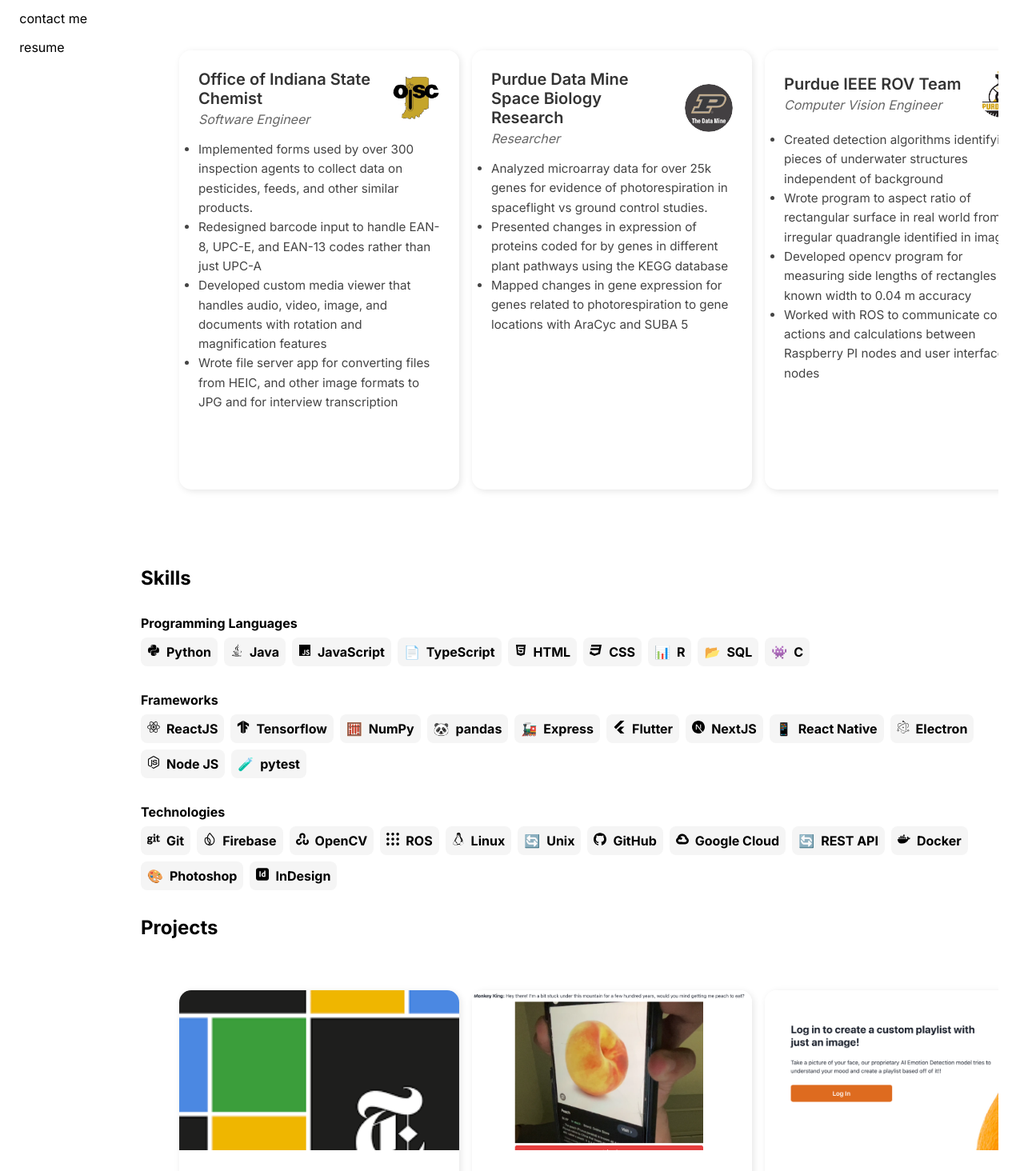
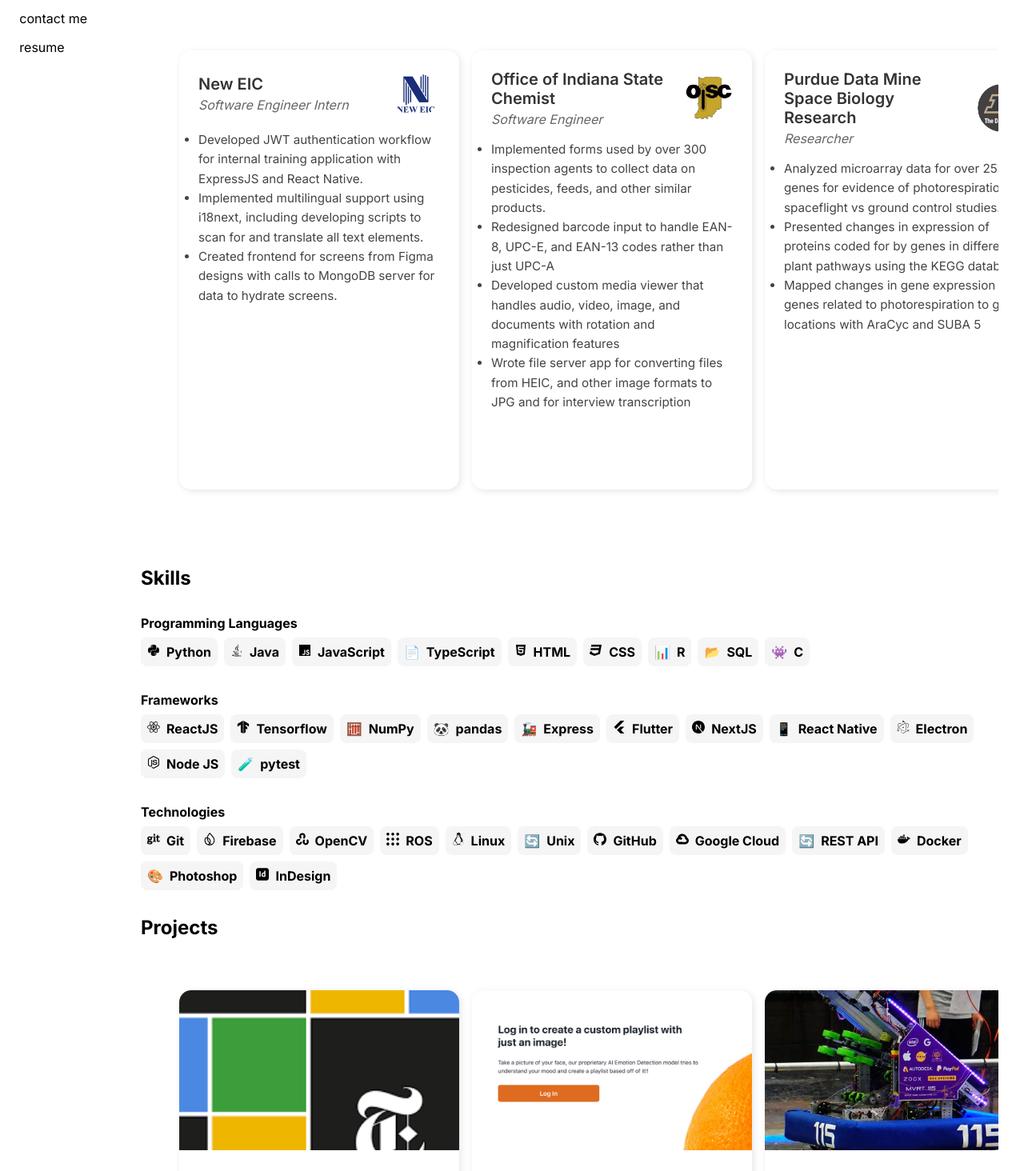
Before and after one commit to VincentZhao12/portfolio, a Next.js app: page / in a window 1280 px wide. Shown: the part 423-1887 px from the top of the page at 80% size. Built offline with nearby package versions, Linux system fonts and the light colour scheme.

Commit message:
update resume and experience
Signed-off-by: Vincent Zhao <59675522+VincentZhao12@users.noreply.github.com>

```diff
--- a/src/app/page.tsx
+++ b/src/app/page.tsx
@@ -83,9 +83,36 @@
                         <Carousel
                             items={[
                                 <Experience
+                                    name="New EIC"
+                                    role="Software Engineer Intern"
+                                    image="/images/neweic.png"
+                                    link="https://www.neweicgroup.com/"
+                                >
+                                    <ul>
+                                        <li>
+                                            Developed JWT authentication
+                                            workflow for internal training
+                                            application with ExpressJS and React
+                                            Native.
+                                        </li>
+                                        <li>
+                                            Implemented multilingual support
+                                            using i18next, including developing
+                                            scripts to scan for and translate
+                                            all text elements.
+                                        </li>
+                                        <li>
+                                            Created frontend for screens from
+                                            Figma designs with calls to MongoDB
+                                            server for data to hydrate screens.
+                                        </li>
+                                    </ul>
+                                </Experience>,
+                                <Experience
                                     name="Office of Indiana State Chemist"
                                     role="Software Engineer"
                                     image="/images/oisc.jpeg"
+                                    link="https://oisc.purdue.edu/"
                                 >
                                     <ul>
                                         <li>
@@ -117,6 +144,7 @@
                                     name="Purdue Data Mine Space Biology Research"
                                     role="Researcher"
                                     image="/images/datamine.png"
+                                    link="https://genelab.nasa.gov/"
                                 >
                                     <ul>
                                         <li>
@@ -143,6 +171,7 @@
                                     name="Purdue IEEE ROV Team"
                                     role="Computer Vision Engineer"
                                     image="/images/rov.png"
+                                    link="https://www.purdueieee.org/rov"
                                 >
                                     <ul>
                                         <li>
@@ -173,6 +202,7 @@
                                     name="Amazon AWS Open Search"
                                     role="Open Source Contributor"
                                     image="/images/osci.jpeg"
+                                    link="https://github.com/opensearch-project"
                                 >
                                     <ul>
                                         <li>
@@ -197,6 +227,7 @@
                                     name="Monta Vista Robotics Team"
                                     role="Director of Software"
                                     image="/images/mvrt.jpeg"
+                                    link="https://mvrt.com/"
                                 >
                                     <ul>
                                         <li>
@@ -264,22 +295,22 @@
                                         },
                                     ]}
                                 />,
-                                <Project
-                                    name="Monkey King Scavenger Hunt"
-                                    image="/images/mk.png"
-                                    github="https://github.com/VincentZhao12/monkey-king-scavenger-hunt"
-                                    website="https://monkey-king-scavenger.web.app/"
-                                    desc="ML scavenger hunt game for SCLA Creative Project"
-                                    skills={[
-                                        { name: 'TypeScript', icon: '📄' },
-                                        { name: 'ReactJS', icon: <FaReact /> },
-                                        {
-                                            name: 'Tensorflow',
-                                            icon: <SiTensorflow />,
-                                        },
-                                        { name: 'Python', icon: <FaPython /> },
-                                    ]}
-                                />,
+                                // <Project
+                                //     name="Monkey King Scavenger Hunt"
+                                //     image="/images/mk.png"
+                                //     github="https://github.com/VincentZhao12/monkey-king-scavenger-hunt"
+                                //     website="https://monkey-king-scavenger.web.app/"
+                                //     desc="ML scavenger hunt game for SCLA Creative Project"
+                                //     skills={[
+                                //         { name: 'TypeScript', icon: '📄' },
+                                //         { name: 'ReactJS', icon: <FaReact /> },
+                                //         {
+                                //             name: 'Tensorflow',
+                                //             icon: <SiTensorflow />,
+                                //         },
+                                //         { name: 'Python', icon: <FaPython /> },
+                                //     ]}
+                                // />,
                                 <Project
                                     name="Emotional Oranges"
                                     image="/images/emotional.png"
```
Also changed, not shown: public/images/neweic.png (added), 1 other file (tests, documents, lock files or other folders).
